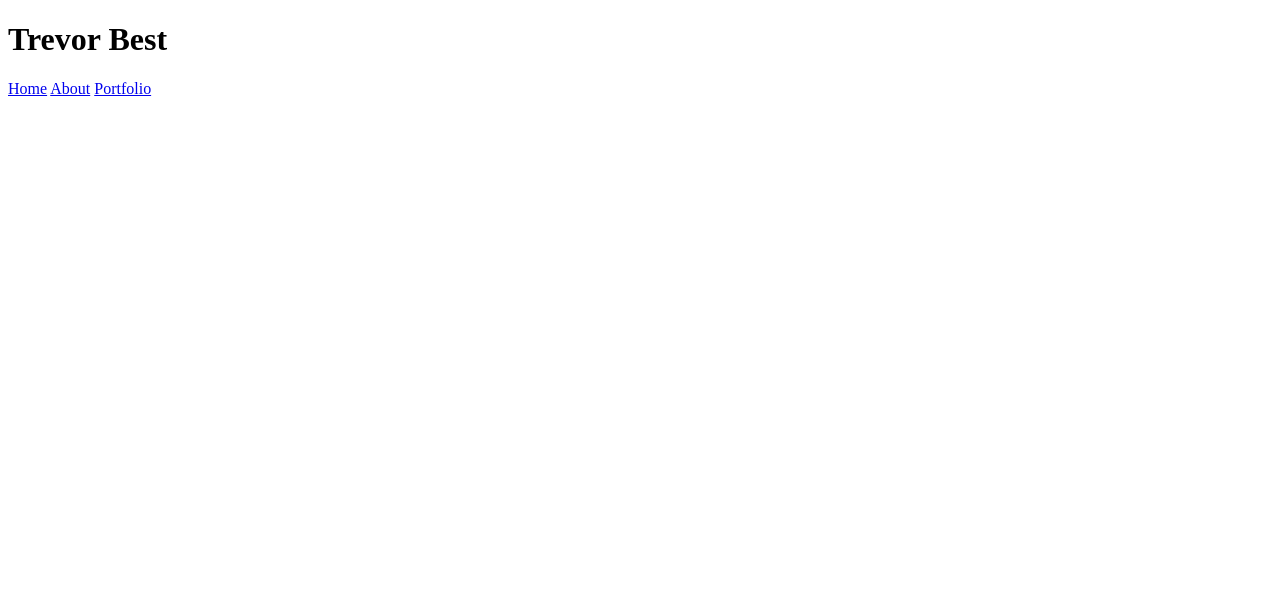
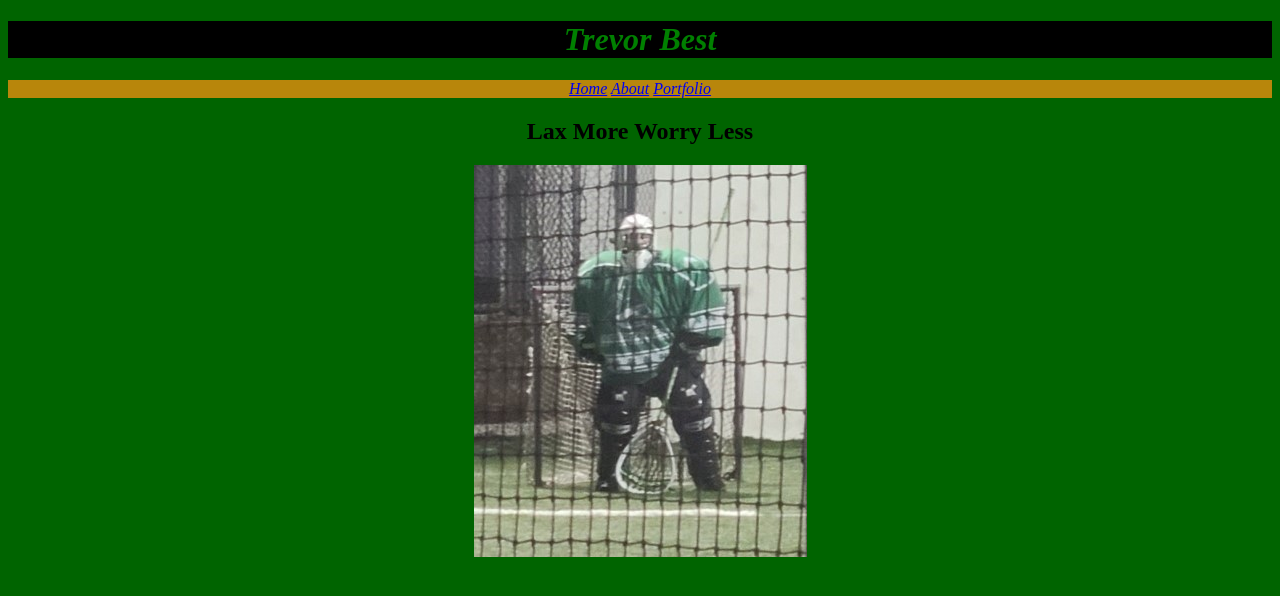
Before and after one commit to trevbest14/trev-portfolio-test, a plain HTML site: page index.html in a window 1280 px wide. Drawn offline with Linux system fonts and the light colour scheme.

Commit message:
Add files via upload

```diff
--- a/about.html
+++ b/about.html
@@ -2,6 +2,7 @@
 <html>
     <head>
         <title>About Me</title>
+        <link rel="stylesheet" href="about.css">
 
         <h1> Trevor Best</h1>
         <nav> <a href="index.html">Home</a> <a href="about.html">About</a> <a href="portfolio.html">Portfolio</a></nav>
@@ -9,7 +10,12 @@
         <body>
             <h2>Aboout Me</h2>
             <p>Hello my name is Trevor Best</p>
-            <p>i have many interests but the top of those are Lacrosse, Fish Keeping, and Dungeons and Dragons</p>
+            <p>I have many interests but the top of those are Lacrosse, Fish Keeping, and Dungeons and Dragons</p>
+            <p>When I have the chance to play Lacrosse I play Goalie in Box Lacrosse</p>
+            <p>I've been Keeping fish for the last 5 years, I have had fresh and salt water takes previously</p>
+            <p>As i have gotten older i have become pretty good at using my hands</p>
+            <p>For example: I can do almost any mechanical repair on my car or home</p>
+            <p>I enjoy working with my hands, i usually feel very accomplished after doing so</p>
         </body>
 
 </html>
--- /dev/null
+++ b/index.css
@@ -0,0 +1,18 @@
+h1{
+    color: green;
+    font-style: oblique;
+    text-align: center;
+    background-color: black;
+}
+nav{
+    color: gold;
+    font-style: oblique;
+    background-color:darkgoldenrod;
+    text-align: center;
+}
+html{
+    background-color:darkgreen;
+}
+body{
+    text-align: center;
+}
--- a/index.html
+++ b/index.html
@@ -3,9 +3,14 @@
     <head>
         <title>Trevor Best</title>
 
+            <link rel="stylesheet" href="index.css">
+
 
         <h1> Trevor Best</h1>
         <nav> <a href="index.html">Home</a> <a href="about.html">About</a> <a href="portfolio.html">Portfolio</a></nav>
     </head>
-
+    <body>
+        <h2>Lax More Worry Less</h2>
+        <img src="laxmoreworryless.jpg" alt="Lax More Worry Less" />
+    </body>
 </html>
--- a/portfolio.css
+++ b/portfolio.css
@@ -0,0 +1,18 @@
+h1{
+    color: green;
+    font-style: oblique;
+    text-align: center;
+    background-color: black;
+}
+nav{
+    color: gold;
+    font-style: oblique;
+    background-color:darkgoldenrod;
+    text-align: center;
+}
+html{
+    background-color:darkgreen;
+}
+body{
+    text-align: center;
+}
```
Also changed, not shown: portfolio.html (+4 -2 lines), laxmoreworryless.jpg (added).
